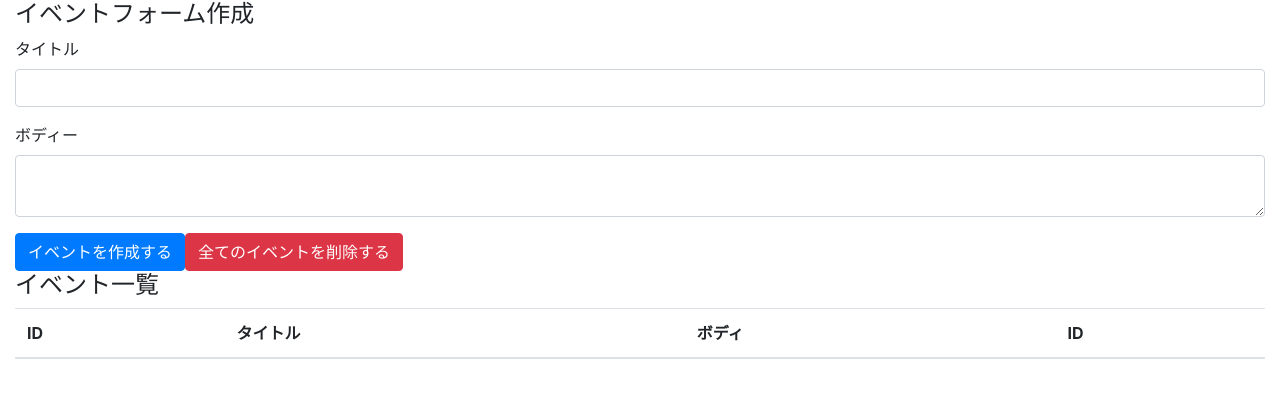
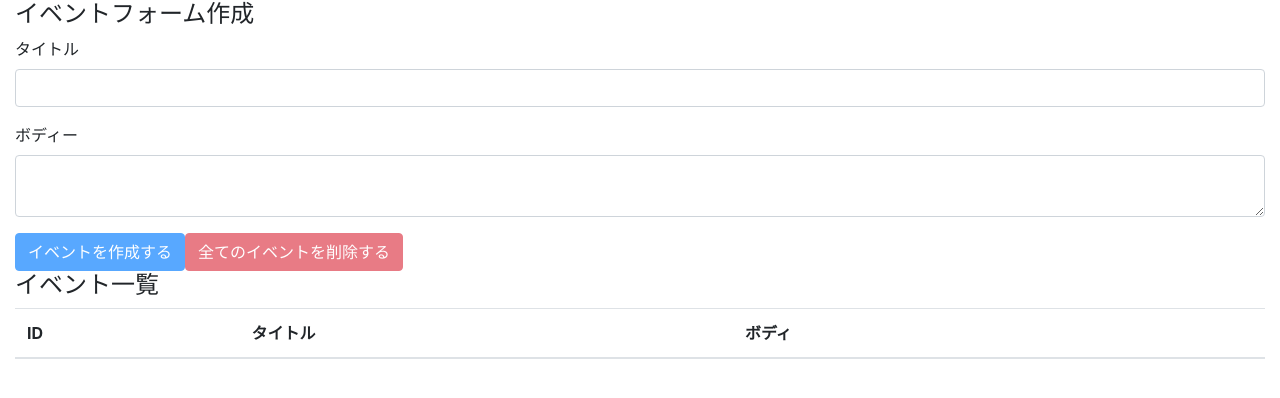
Before and after one commit to ryokatsuse/react-hooks-demo, a React (Create React App) app: page / in a window 1280 px wide. Shown: the top 398 px of the page. Built offline with nearby package versions, Linux system fonts and the light colour scheme.

Commit message:
feat:一覧のイベント作成、削除の実装

```diff
--- a/src/component/App.js
+++ b/src/component/App.js
@@ -19,6 +19,15 @@ const App = () => {
     setBody('')
   }
 
+  const deleteAllEvent = e => {
+    e.preventDefault()
+    const result = window.confirm('全てのイベントを本当に削除しても良いですか?')
+    if(result) dispatch({ type: 'DELETE_ALL_EVENTS' })
+  }
+
+  const un = title === '' || body === ''
+  const fullun =  state.length === 0
+
   return (
     <div className="container-fluid">
       <h4>イベントフォーム作成</h4>
@@ -33,8 +42,8 @@ const App = () => {
           <textarea className="form-control" id="formEventBody" value={body} onChange={e => setBody(e.target.value)} />
         </div>
 
-        <button className="btn btn-primary" onClick={addEvent}>イベントを作成する</button>
-        <button className="btn btn-danger">全てのイベントを削除する</button>
+        <button className="btn btn-primary" onClick={addEvent} disabled={un}>イベントを作成する</button>
+        <button className="btn btn-danger" onClick={deleteAllEvent} disabled={fullun}>全てのイベントを削除する</button>
       </form>
 
       <h4>イベント一覧</h4>
@@ -44,10 +53,28 @@ const App = () => {
             <th>ID</th>
             <th>タイトル</th>
             <th>ボディ</th>
-            <th>ID</th>
+            <th></th>
           </tr>
         </thead>
-        <tbody></tbody>
+        <tbody>
+          {
+          state.map((event, index) => {
+            const id = event.id
+            const handleClickDeleteBtn = () => {
+              const result = window.confirm(`イベント(id=${id})を本当に削除しても良いですか`)
+              if(result)dispatch({type: 'DELETE_EVENTS', id})
+            }
+              return(
+                <tr key={index}>
+                <td>{id}</td>
+                <td>{event.title}</td>
+                <td>{event.body}</td>
+                <td><button type="button" className="btn btn-danger" onClick={handleClickDeleteBtn}>削除</button></td>
+              </tr>
+              )
+            })
+          }
+        </tbody>
       </table>
     </div>
   );
--- a/src/reducers/index.js
+++ b/src/reducers/index.js
@@ -6,7 +6,7 @@ const events = (state = [], action) => {
       const id = length === 0 ? 1 :  state[length - 1].id + 1
       return [...state, { id, ...event }]
     case 'DELETE_EVENTS':
-      return state
+      return state.filter(event => event.id !== action.id)
     case 'DELETE_ALL_EVENTS':
       return []
     default:
```
